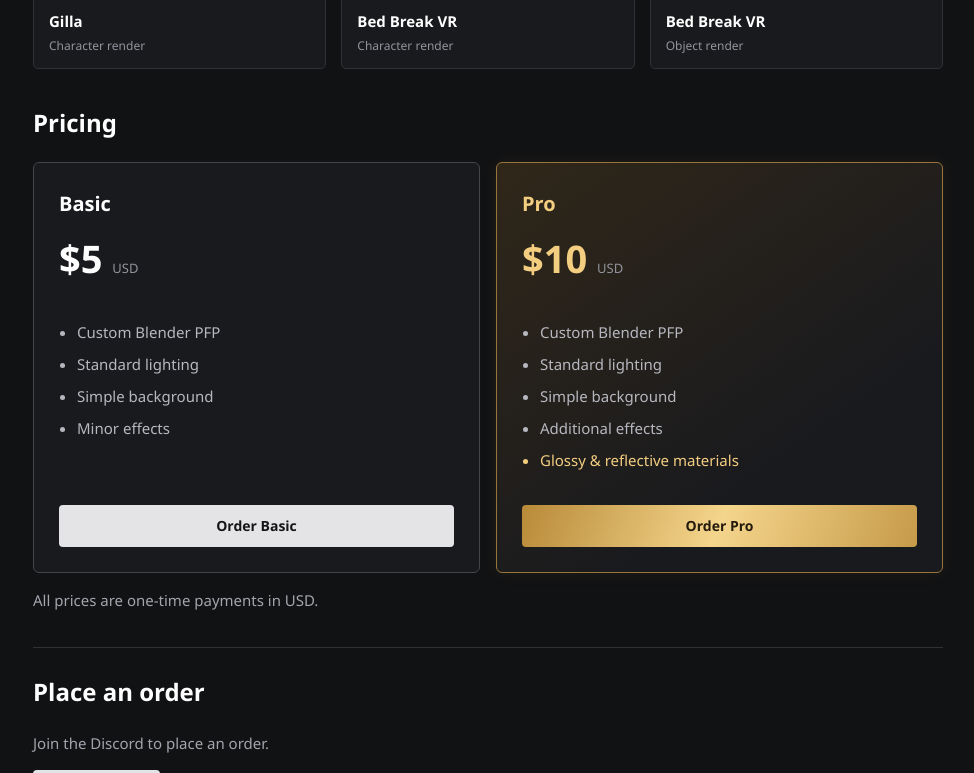
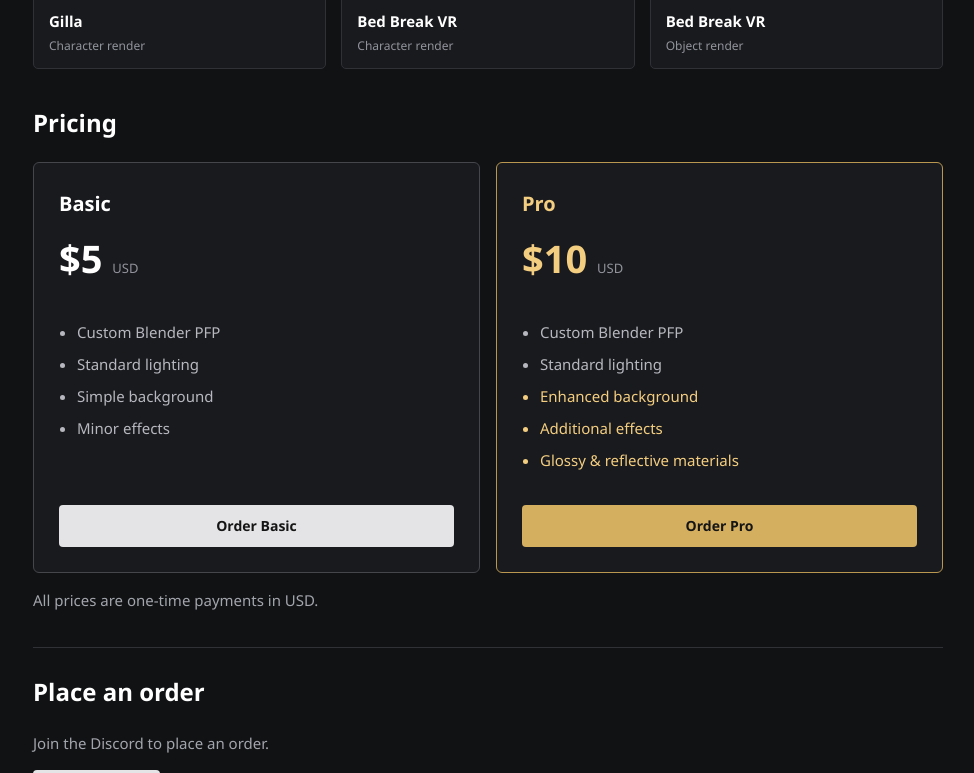
Before and after one commit to dickinsonethan45-collab/amb1.website, a plain HTML site: page index.html in a window 1280 px wide. Shown: the part 557-1330 px from the top of the page, without its empty margins (152-1126 px from the left). Drawn offline with Linux system fonts and the light colour scheme.

Commit message:
Update index.html

```diff
--- a/index.html
+++ b/index.html
@@ -8,6 +8,10 @@
 <style>
 * {
     box-sizing: border-box;
+}
+
+html {
+    scroll-behavior: smooth;
 }
 
 body {
@@ -119,7 +123,7 @@ section {
     color: #92949c;
 }
 
-/* Pricing */
+/* Pricing cards */
 
 .pricing {
     display: grid;
@@ -137,8 +141,7 @@ section {
     padding: 25px;
     display: flex;
     flex-direction: column;
-    transition: border-color 0.6s ease,
-                box-shadow 0.6s ease;
+    transition: border-color 0.6s ease;
 }
 
 .plan h3 {
@@ -170,18 +173,20 @@ section {
     margin: 8px 0;
 }
 
-/* Silver shine */
+/* Basic silver hover shine */
 
 .plan::after {
     content: "";
     position: absolute;
     inset: 0;
+
     background: linear-gradient(
         115deg,
         transparent 25%,
         rgba(255, 255, 255, 0.14) 50%,
         transparent 75%
     );
+
     transform: translateX(-120%);
     transition: transform 0.8s ease;
     pointer-events: none;
@@ -195,20 +200,17 @@ section {
 
 .plan:not(.pro):hover {
     border-color: #aaaaaa;
-    box-shadow: 0 0 15px rgba(255,255,255,0.06);
 }
 
 /* Pro gold styling */
 
 .plan.pro {
-    border: 1px solid #98753b;
-    background: linear-gradient(
-        145deg,
-        #302719,
-        #191a1e 70%
-    );
-    box-shadow: 0 0 16px rgba(214,167,71,0.08);
+    background: #191a1e;
+    border: 1px solid #b99750;
+    box-shadow: none;
 }
+
+/* Pro gold hover shine */
 
 .plan.pro::after {
     background: linear-gradient(
@@ -220,16 +222,19 @@ section {
 }
 
 .plan.pro:hover {
-    border-color: #ffd477;
-    box-shadow: 0 0 24px rgba(214,167,71,0.25);
+    border-color: #e5c16c;
 }
+
+/* Gold Pro title and price */
 
 .pro h3,
 .pro .price {
     color: #f4ce80;
 }
 
-.pro li:last-child {
+/* Gold exclusive features */
+
+.pro li:nth-child(n+3) {
     color: #f4ce80;
 }
 
@@ -256,19 +261,15 @@ section {
     text-align: center;
 }
 
+/* Solid gold Pro button */
+
 .pro .button {
-    background: linear-gradient(
-        110deg,
-        #b88a38,
-        #f4d58c,
-        #c69a49
-    );
-    color: #241b0d;
-    transition: filter 0.3s ease;
+    background: #d4af60;
+    color: #151515;
 }
 
 .pro .button:hover {
-    filter: brightness(1.15);
+    background: #e5c16c;
 }
 
 /* Ordering */
@@ -324,7 +325,13 @@ footer a:hover {
     }
 }
 
+/* Reduced motion support */
+
 @media (prefers-reduced-motion: reduce) {
+    html {
+        scroll-behavior: auto;
+    }
+
     .plan,
     .plan::after {
         transition: none;
@@ -355,6 +362,8 @@ footer a:hover {
 
         <div class="gallery">
 
+            <!-- Gilla -->
+
             <div class="artwork">
                 <img src="gilla.png?v=2"
                      alt="Gilla VR character render">
@@ -365,6 +374,8 @@ footer a:hover {
                 </div>
             </div>
 
+            <!-- Bed Break VR character -->
+
             <div class="artwork">
                 <img src="bedbreak.png"
                      alt="Bed Break VR character render">
@@ -374,6 +385,8 @@ footer a:hover {
                     <p>Character render</p>
                 </div>
             </div>
+
+            <!-- Bed Break VR object -->
 
             <div class="artwork">
                 <img src="bed.png"
@@ -430,7 +443,7 @@ footer a:hover {
                 <ul>
                     <li>Custom Blender PFP</li>
                     <li>Standard lighting</li>
-                    <li>Simple background</li>
+                    <li>Enhanced background</li>
                     <li>Additional effects</li>
                     <li>Glossy &amp; reflective materials</li>
                 </ul>
```
